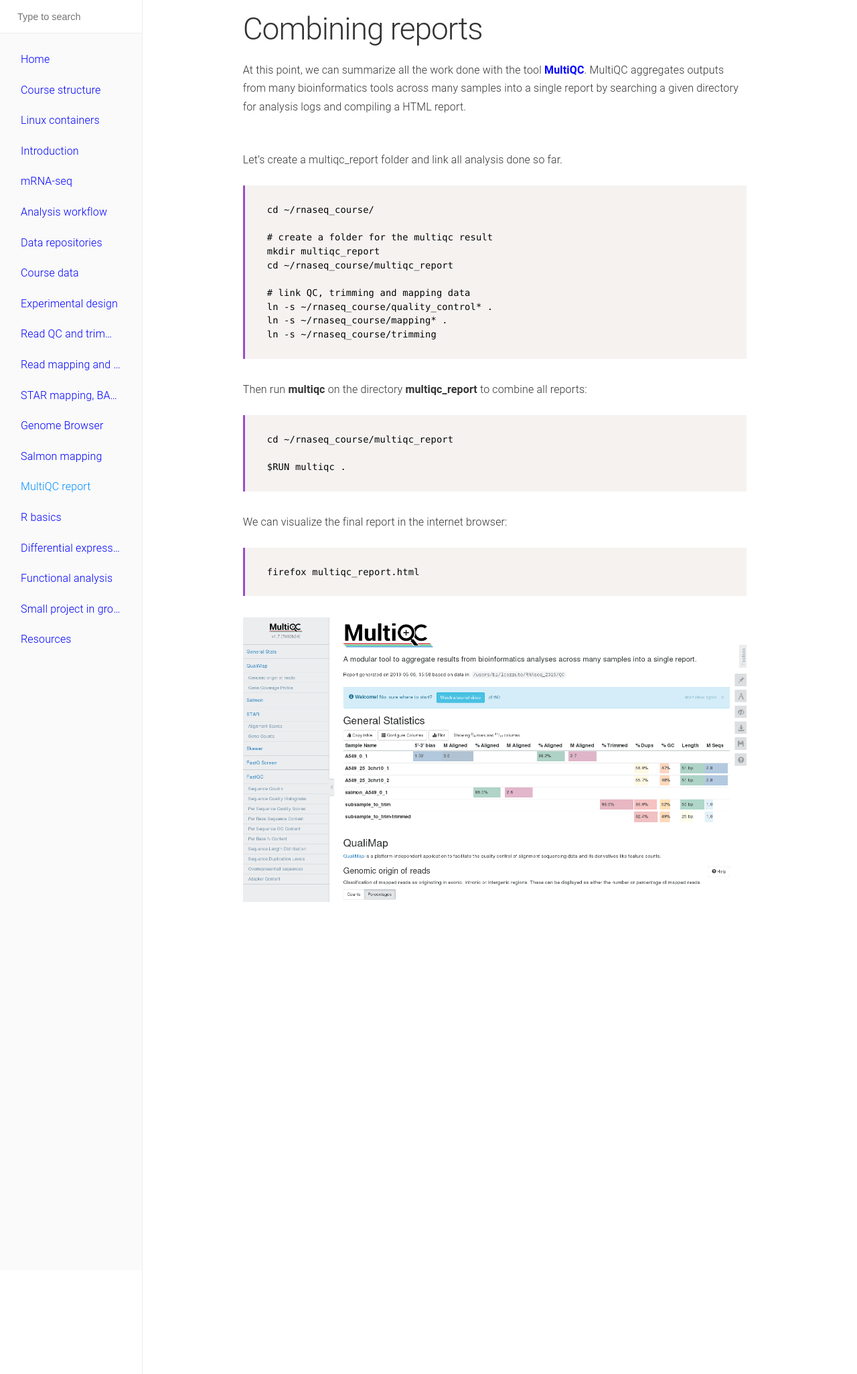
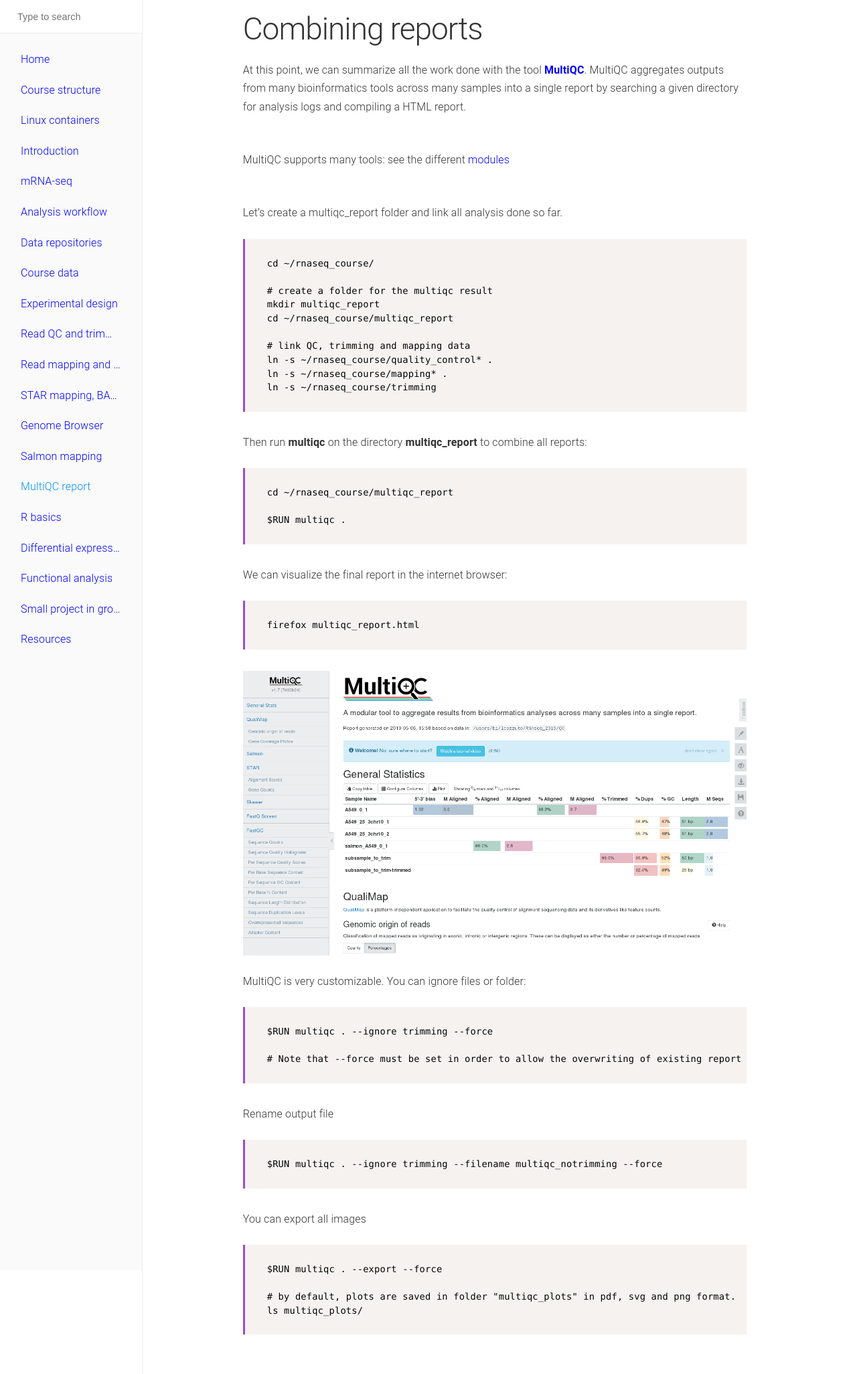
Before and after one commit to biocorecrg/RNAseq_coursesCRG_2026, a Jekyll site: the page built from docs/multiqc.md, in a window 1280 px wide. Shown: the whole page at 67% size. Built offline with Jekyll 4.4.1, drawn with Linux system fonts in a browser that asks for light colours.

Commit message:
add details to multiqc

````diff
--- a/docs/multiqc.md
+++ b/docs/multiqc.md
@@ -7,6 +7,9 @@
 # Combining reports
 At this point, we can summarize all the work done with the tool [**MultiQC**](https://multiqc.info/).
 MultiQC aggregates outputs from many bioinformatics tools across many samples into a single report by searching a given directory for analysis logs and compiling a HTML report.
+
+<br>
+MultiQC supports many tools: see the different [modules](https://multiqc.info/docs/#multiqc-modules)
 
 <br>
 Let's create a multiqc_report folder and link all analysis done so far.
@@ -40,4 +43,28 @@
 
 <img src="images/multiqc.png"  align="middle" />
 
+MultiQC is very customizable. You can ignore files or folder:
+
+```{bash}
+$RUN multiqc . --ignore trimming --force
+
+# Note that --force must be set in order to allow the overwriting of existing report
+```
+
+Rename output file
+
+```{bash}
+$RUN multiqc . --ignore trimming --filename multiqc_notrimming --force
+```
+
+You can export all images
+
+```{bash}
+$RUN multiqc . --export --force
+
+# by default, plots are saved in folder "multiqc_plots" in pdf, svg and png format.
+ls multiqc_plots/
+```
+
+
 <br/>
````
